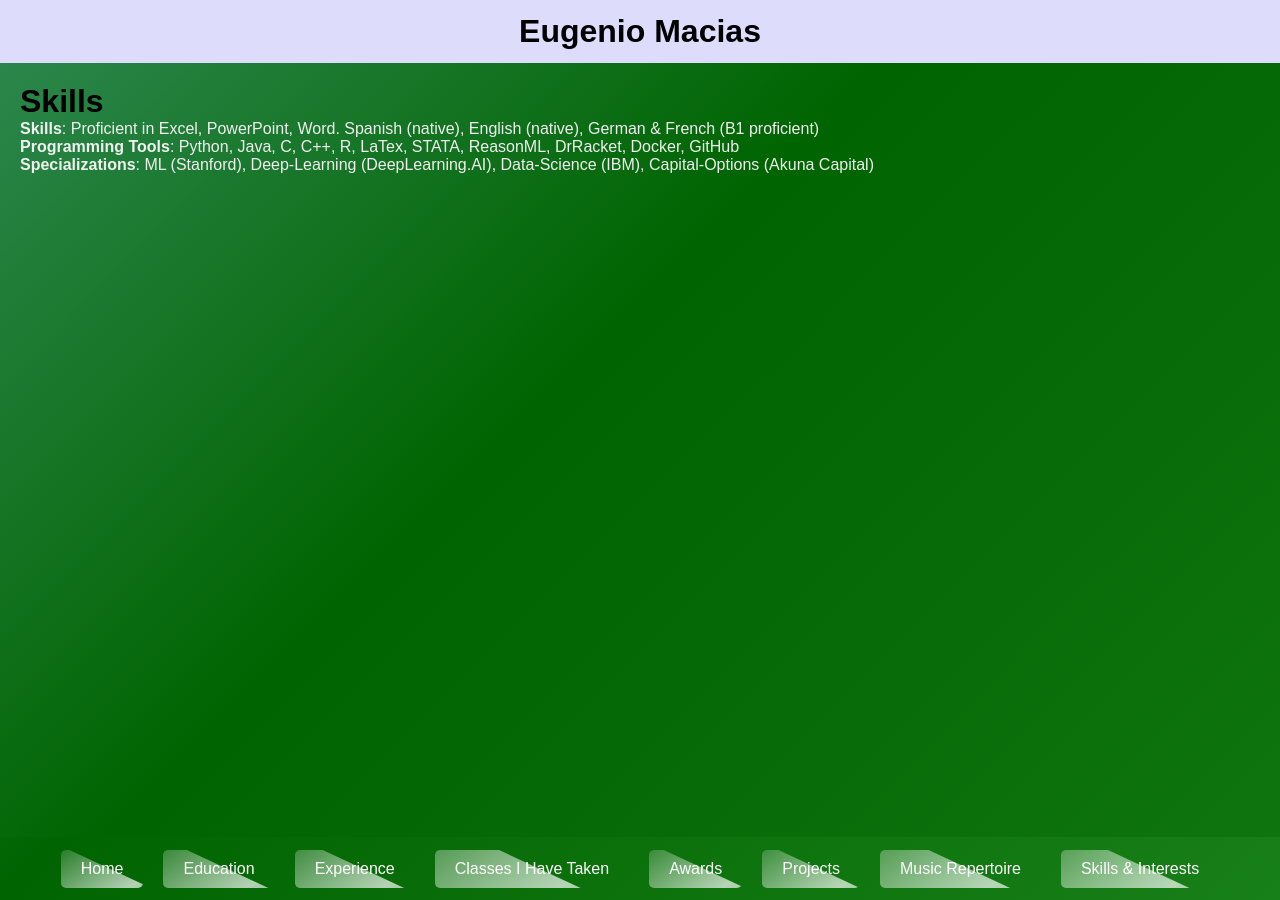
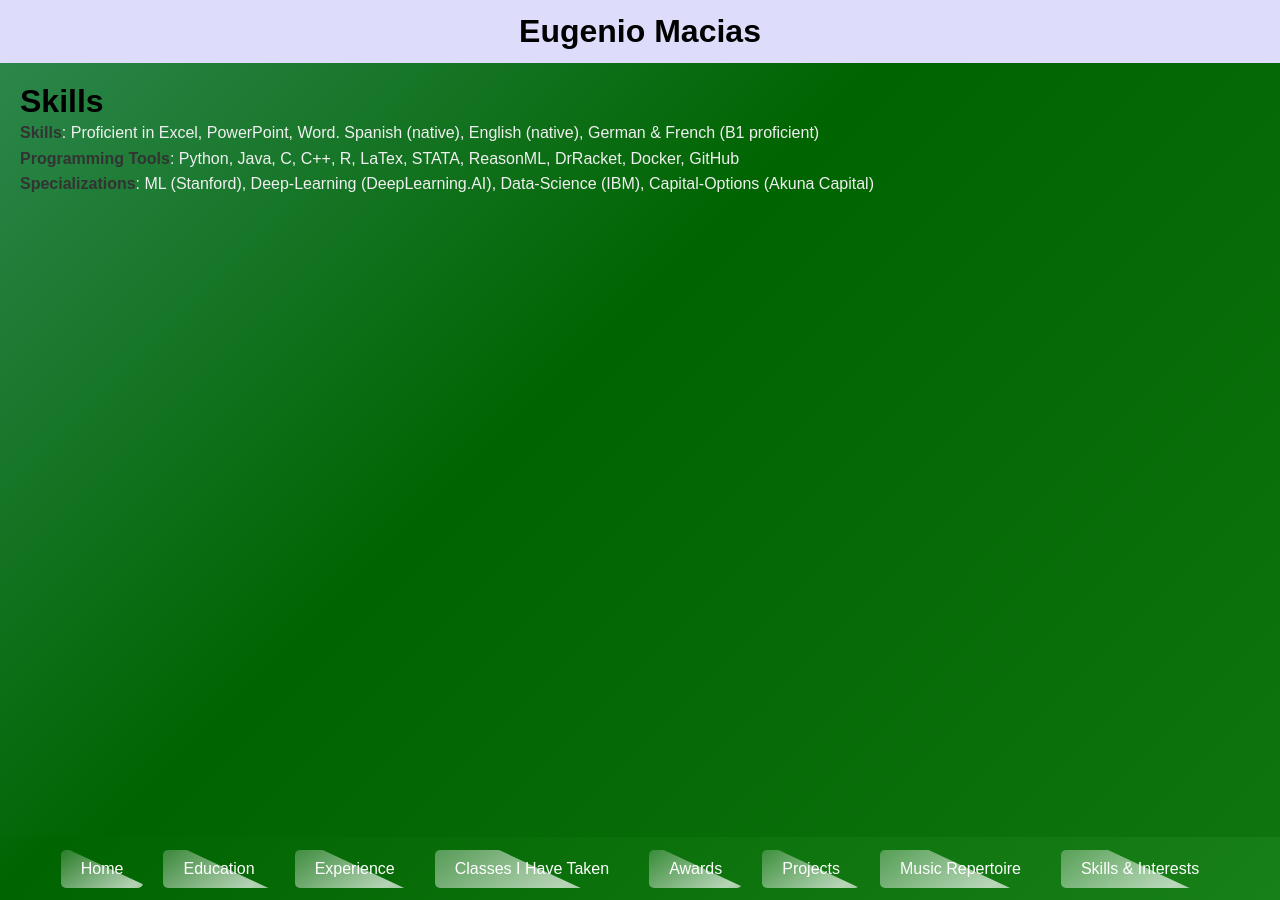
Before and after one commit to xXElGenio0203Xx/eugenio-macias.github.io, a Jekyll site: the page built from skills-interests.md, in a window 1280 px wide. Built offline with Jekyll 4.4.1, drawn with Linux system fonts in a browser that asks for light colours; some web fonts are replaced.

Commit message:
Update style.css

```diff
--- a/assets/css/style.css
+++ b/assets/css/style.css
@@ -14,10 +14,10 @@
 
 @keyframes vibrate {
     0% { transform: translate(0); }
-    20% { transform: translate(-2px, 2px); }
-    40% { transform: translate(-2px, -2px); }
-    60% { transform: translate(2px, 2px); }
-    80% { transform: translate(2px, -2px); }
+    20% { transform: translate(-1px, 1px); }
+    40% { transform: translate(-1px, -1px); }
+    60% { transform: translate(1px, 1px); }
+    80% { transform: translate(1px, -1px); }
     100% { transform: translate(0); }
 }
 
@@ -151,6 +151,7 @@ img {
     border-radius: 50%; /* Make it circular */
     overflow: hidden;
     transition: transform 1.5s ease-in-out; /* Smooth transition for hover effect, slower rotation */
+    margin-top: 20px; /* Add space between header and text */
 }
 
 .profile-pic:hover {
@@ -186,6 +187,15 @@ main h3 {
 main p,
 main li {
     color: #f0f0f0; /* Light grey for readability */
+    line-height: 1.6; /* Add extra line between paragraphs */
+}
+
+main p {
+    margin-bottom: 20px; /* Extra space between paragraphs */
+}
+
+main li {
+    padding-left: 15px; /* Tiny indentation to bullet points */
 }
 
 main a {
@@ -194,6 +204,10 @@ main a {
 
 main a:hover {
     color: #a0a0a0; /* Slightly darker grey on hover */
+}
+
+b, strong {
+    color: #333; /* Dark grey for bolded text */
 }
 
 /* Animation styles */
```
